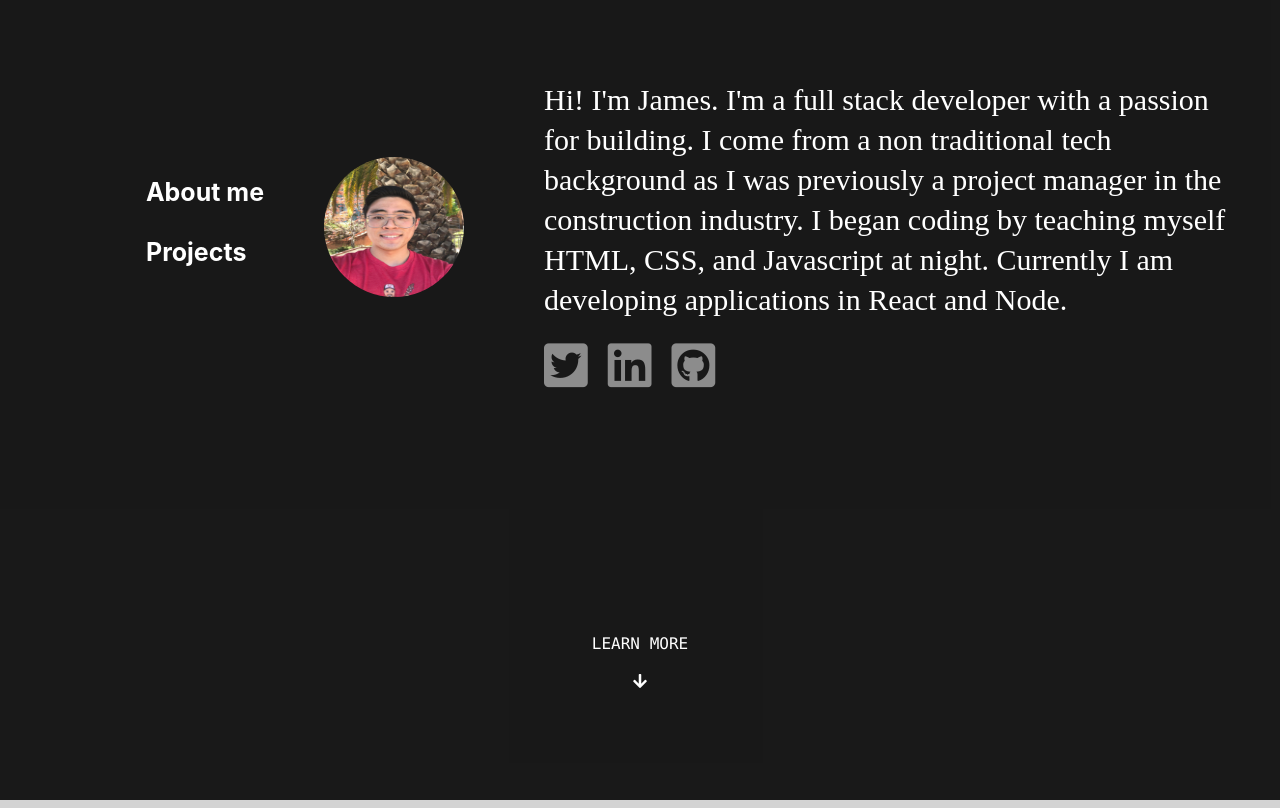
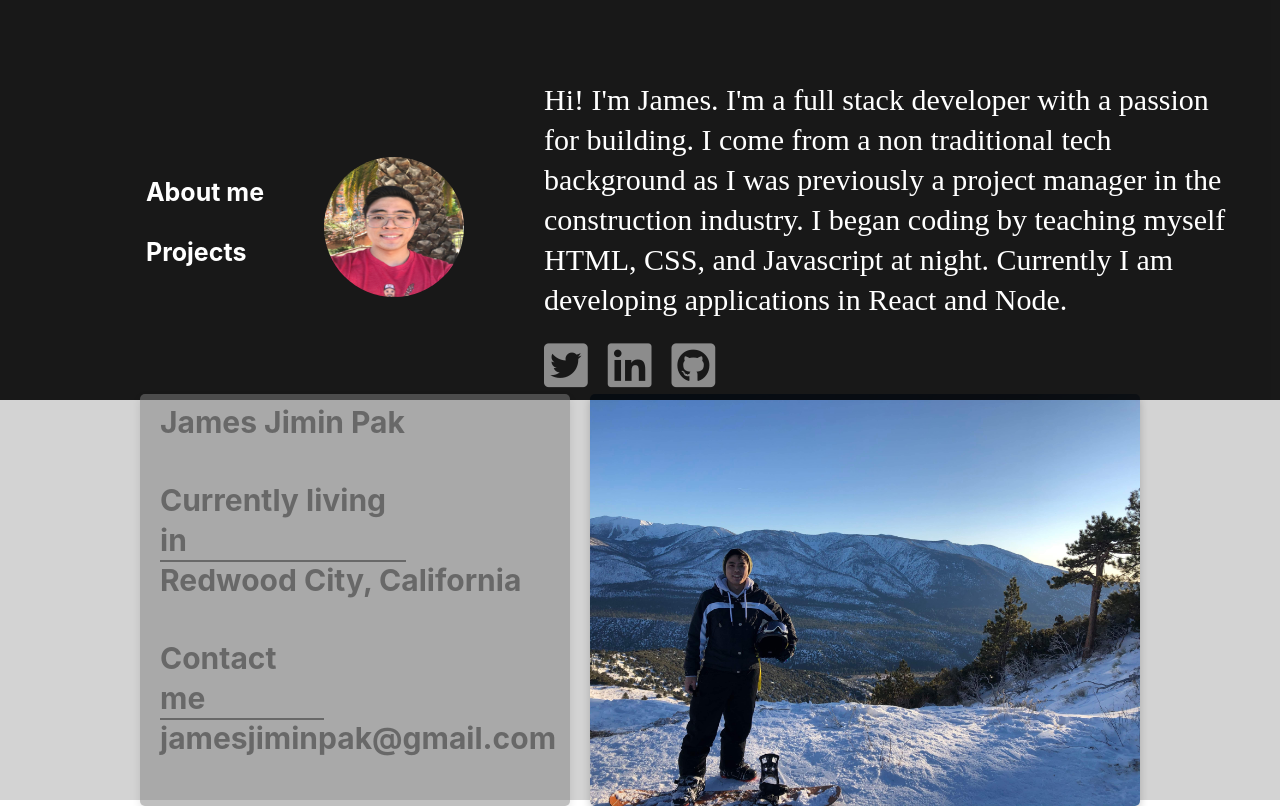
Before and after one commit to jimpakdev/James-Pak-Portfolio, a React (Create React App) app in the folder portfolio/: page / in a window 1280 px wide. Shown: the top 808 px of the page. Built offline with nearby package versions, Linux system fonts and the light colour scheme.

Commit message:
update intro text

```diff
--- a/portfolio/src/Components/AboutMe.js
+++ b/portfolio/src/Components/AboutMe.js
@@ -1,7 +1,7 @@
 import React, { Component } from 'react';
 import { withRouter, Link } from 'react-router-dom';
 import Profile from '../img/profile.jpg';
-import Anime from '../img/anime.jpg';
+import Snowboard from '../img/snowboard.jpg';
 import styled from 'styled-components';
 
 const HoverLink = styled.a`
@@ -22,7 +22,7 @@ class AboutMe extends Component {
     render() {
 
         return (
-            <>  <div style={{backgroundColor: "black", backgroundPosition: "center", backgroundSize: "cover", height: "100vh", width: "100%", opacity: "0.9"}}>
+            <>  <div style={{backgroundColor: "black", backgroundPosition: "center", backgroundSize: "cover", height: "50vh", width: "100%", opacity: "0.9"}}>
                     <div style={{ display: "flex", flexDirection: "row", justifyContent: "center", alignItems: "center", width: "auto", paddingTop: "60px"}}>
 
                         <div style={{ display: "flex", flexDirection: "column", marginLeft: "100px", marginRight: "30px" }}>
@@ -39,15 +39,15 @@ class AboutMe extends Component {
                             I come from a non traditional tech background as I was previously a project manager in the construction industry.
                             I began coding by teaching myself HTML, CSS, and Javascript at night.
                             Currently I am developing applications in React and Node.
-                            <div style={{ marginTop: "20px" }}>
-                                <a href="#" style={{ fontSize: "50px", marginRight: "20px", color: "grey"}}><i class="fab fa-twitter-square"></i></a>
-                                <a href="#" style={{ fontSize: "50px", marginRight: "20px", color: "grey"}}><i class="fab fa-linkedin"></i></a>
-                                <a href="#" style={{ fontSize: "50px", color: "grey"}}><i class="fab fa-github-square"></i></a>
+                            <div style={{ marginTop: "20px", }}>
+                                <a href="#" style={{ fontSize: "50px", marginRight: "20px", color: "white", opacity: "0.5"}}><i class="fab fa-twitter-square"></i></a>
+                                <a href="#" style={{ fontSize: "50px", marginRight: "20px", color: "white", opacity: "0.5"}}><i class="fab fa-linkedin"></i></a>
+                                <a href="#" style={{ fontSize: "50px", color: "white", opacity: "0.5"}}><i class="fab fa-github-square"></i></a>
                             </div>
                         </div>
                     </div>
 
-
+                    {/*
                     <div style={{ display: "flex", flexDirection: "row", justifyContent: "center", alignItems: "center", marginTop: "240px", width: "auto", color: "white", fontFamily: "Monaco" }}>
                         LEARN MORE
                     </div>
@@ -56,46 +56,45 @@ class AboutMe extends Component {
                     <div style={{ display: "flex", flexDirection: "row", justifyContent: "center", alignItems: "center", marginTop: "20px", width: "auto" }}>
                         <i class="fas fa-arrow-down" style={{ color: "white"}}></i>
                     </div>
-
+                    */}
                 </div>
 
 
 
-                    <div style={{ display: "flex", flexDirection: "column", justifyContent: "center", alignItems: "center", width: "auto", height: "100vh", backgroundColor: "lightgrey", }}>
+                    <div style={{ display: "flex", flexDirection: "column", justifyContent: "center", alignItems: "center", width: "auto", height: "50vh", backgroundColor: "lightgrey", }}>
 
-                        <div style={{margin: "0 auto", width: "100%", maxWidth: "1000px" }}>
+                        <div style={{margin: "0 auto", width: "100%", }}>
 
-                            <div style={{  display: "flex", justifyContent: "space-around" }}>
+                            <div style={{  display: "flex", justifyContent: "space-around", margin: "0 auto", width: "100%", maxWidth: "1000px" }}>
 
-                                <div style={{ display: "flex", flexDirection: "column", alignItems: "left", padding: "10px", margin: "20px", boxSizing: "border-box", boxShadow: "0 4px 8px 0 rgba(0, 0, 0, 0.2)", width: "60%", borderRadius: "5px", backgroundColor: "grey", opacity: "0.5" }}>
-                                    <div style={{ fontSize: "30px", color: "black", fontWeight: "bold", textAlign: "left"}}>
+                                <div style={{ display: "flex", flexDirection: "column", alignItems: "left", padding: "10px", marginRight: "10px", boxSizing: "border-box", boxShadow: "0 4px 8px 0 rgba(0, 0, 0, 0.2)", width: "45%", borderRadius: "5px", backgroundColor: "grey", opacity: "0.5" }}>
+                                    <div style={{ fontSize: "30px", color: "black", fontWeight: "bold", textAlign: "left", marginLeft: "10px"}}>
                                         James Jimin Pak
 
                                     </div>
 
-                                    <div style={{ fontSize: "30px", marginTop: "40px", color: "black", fontWeight: "bold", textAlign: "left"}}>
-                                        Currently living in <br></br>
-                                        Redwood City, California
-
+                                    <div style={{ fontSize: "30px", marginTop: "40px", color: "black", fontWeight: "bold", textAlign: "left", marginLeft: "10px", borderBottom: "2px solid black", width: "60%", lineHeight: "40px"}}>
+                                        Currently living in
                                     </div>
 
-                                    <div style={{ fontSize: "30px", marginTop: "40px", color: "black", fontWeight: "bold", textAlign: "left" }}>
-                                        Contact me <br></br>
+                                    <div style={{ fontSize: "30px", color: "black", fontWeight: "bold", textAlign: "left", marginLeft: "10px", }}>
+                                        Redwood City, California
+                                    </div>
+
+                                    <div style={{ fontSize: "30px", marginTop: "40px", color: "black", fontWeight: "bold", textAlign: "left", marginLeft: "10px", borderBottom: "2px solid black", width: "40%", lineHeight: "40px" }}>
+                                        Contact me
+                                    </div>
+
+                                    <div style={{ fontSize: "30px", color: "black", fontWeight: "bold", textAlign: "left", marginLeft: "10px" }}>
                                         jamesjiminpak@gmail.com
                                     </div>
                                 </div>
 
-                                <img src={Anime} style={{ width: "40%", height: "10%", margin: "20px", borderRadius: "5px", boxShadow: "0 4px 8px 0 rgba(0, 0, 0, 0.2)", cursor: "pointer" }} />
+                                <img src={Snowboard} style={{ width: "55%", height: "10%", marginLeft: "10px", borderRadius: "5px", boxShadow: "0 4px 8px 0 rgba(0, 0, 0, 0.2)", cursor: "pointer" }} />
 				            </div>
 
                         </div>
 
-
-                        <div style={{ marginTop: "40px" }}>
-                            <a href="#" style={{ fontSize: "50px", marginRight: "20px", color: "black", opacity: "0.5"}}><i class="fab fa-twitter-square"></i></a>
-                            <a href="#" style={{ fontSize: "50px", marginRight: "20px", color: "black", opacity: "0.5"}}><i class="fab fa-linkedin"></i></a>
-                            <a href="#" style={{ fontSize: "50px", color: "black", opacity: "0.5"}}><i class="fab fa-github-square"></i></a>
-                        </div>
                     </div>
 
 
--- a/portfolio/src/Components/Projects.js
+++ b/portfolio/src/Components/Projects.js
@@ -37,7 +37,7 @@ class Projects extends Component {
     render() {
 
         return (
-            <>  <div style={{backgroundColor: "black", backgroundPosition: "center", backgroundSize: "cover", height: "480px", width: "100%", opacity: "0.9"}}>
+            <>  <div style={{backgroundColor: "black", backgroundPosition: "center", backgroundSize: "cover", height: "50vh", width: "100%", opacity: "0.9"}}>
                     <div style={{ display: "flex", flexDirection: "row", justifyContent: "center", alignItems: "center", width: "auto", paddingTop: "60px"}}>
 
                         <div style={{ display: "flex", flexDirection: "column", marginLeft: "100px", marginRight: "30px" }}>
@@ -53,18 +53,17 @@ class Projects extends Component {
                             Hi!  I'm James.  I'm a full stack developer with a passion for building.
                             I come from a non traditional tech background as I was previously a project manager in the construction industry.
                             I began coding by teaching myself HTML, CSS, and Javascript at night.
-                            Currently I am developing applications in React and Node.
+                            Currently I am developing applications in React, Node with Express, and Python.
                             <div style={{ marginTop: "20px" }}>
                                 <a class="hover-icon" href="#"><i class="fab fa-twitter-square"></i></a>
                                 <a class="hover-icon" href="#"><i class="fab fa-linkedin"></i></a>
                                 <a class="hover-icon" href="#"><i class="fab fa-github-square"></i></a>
                             </div>
                         </div>
+
                     </div>
 
                 </div>
-
-
             </>
         )
     }
```
Also changed, not shown: portfolio/src/img/snowboard.jpg (added).
